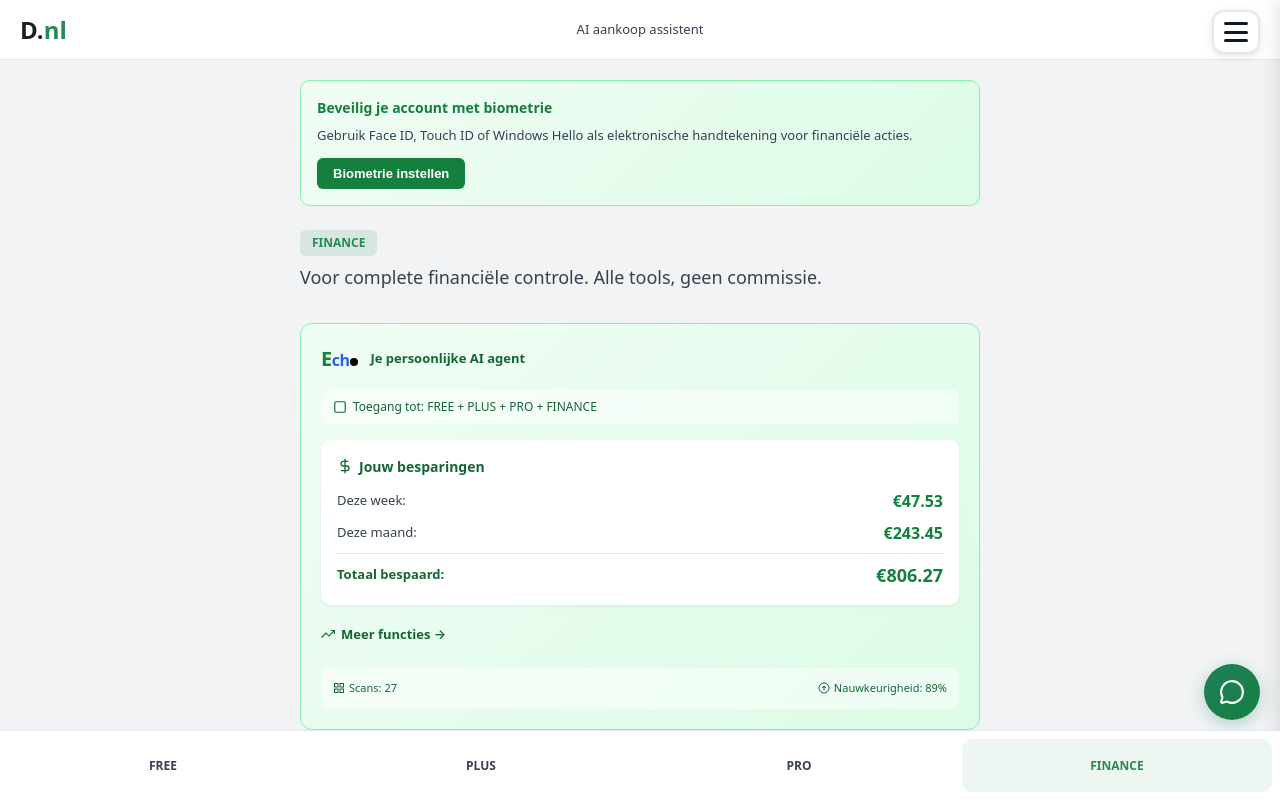
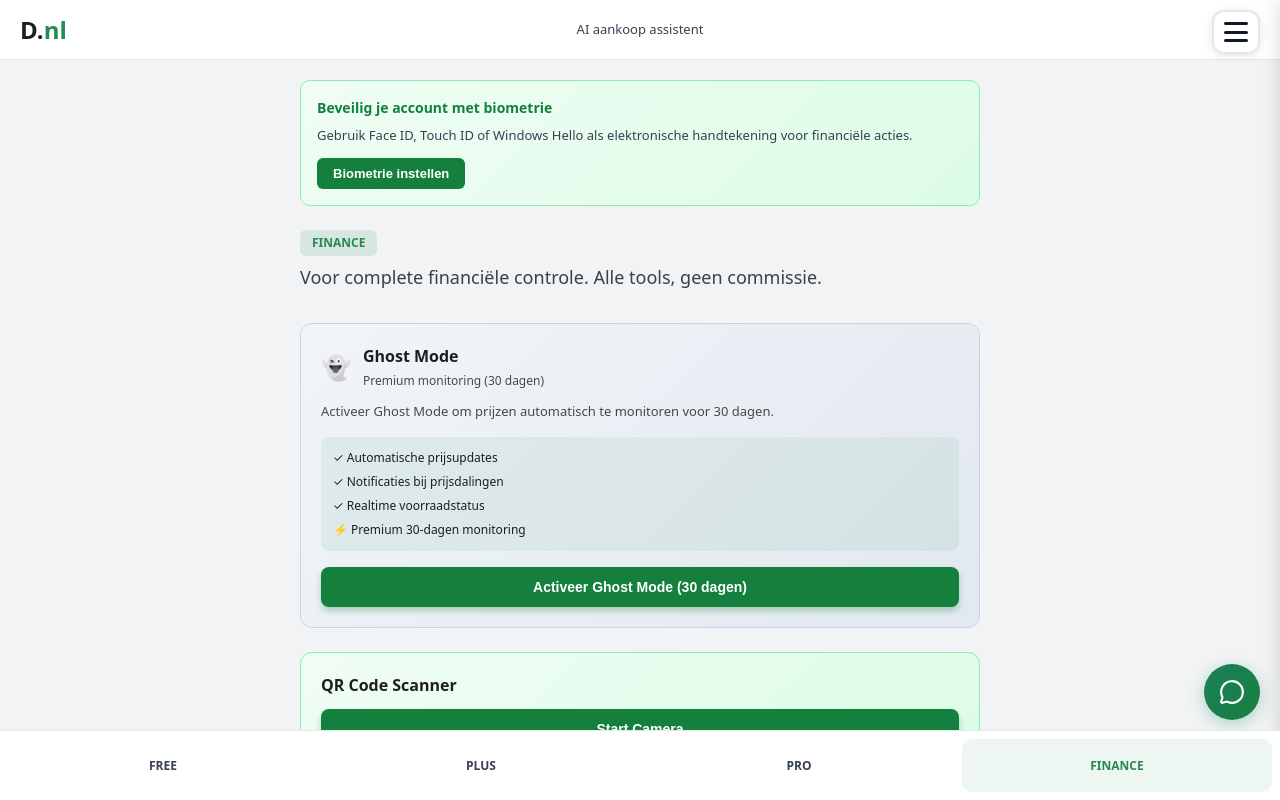
Before and after one commit to gorski1981mario-commits/dealsense-mvp, a Next.js app: page /finance in a window 1280 px wide. Built offline with nearby package versions, Linux system fonts and the light colour scheme.

Commit message:
Remove old AgentEcho section from pro/plus/finance pages - Echo now only as floating chat in layout

```diff
--- a/app/finance/page.tsx
+++ b/app/finance/page.tsx
@@ -2,7 +2,6 @@
 
 import { useState, useEffect } from 'react'
 import Scanner from '../components/Scanner'
-import AgentEcho from '../components/AgentEcho'
 import BiometricAuth from '../components/BiometricAuth'
 import GhostMode from '../components/GhostMode'
 import ScanHistory from '../components/ScanHistory'
@@ -93,9 +92,6 @@ export default function FinancePage() {
         Voor complete financiële controle. Alle tools, geen commissie.
       </p>
 
-      {/* Agent Echo */}
-      <AgentEcho packageType="finance" userId={userId} />
-
       {/* Ghost Mode */}
       <GhostMode packageType="finance" userId={userId} />
 
--- a/app/plus/page.tsx
+++ b/app/plus/page.tsx
@@ -84,9 +84,6 @@ export default function PlusPage() {
         Voor snelle checks. Je krijgt overzicht en context, maar jij beslist.
       </p>
 
-      {/* Agent Echo */}
-      <AgentEcho packageType="plus" userId={userId} />
-
       {/* Ghost Mode */}
       <GhostMode packageType="plus" userId={userId} />
 
```
